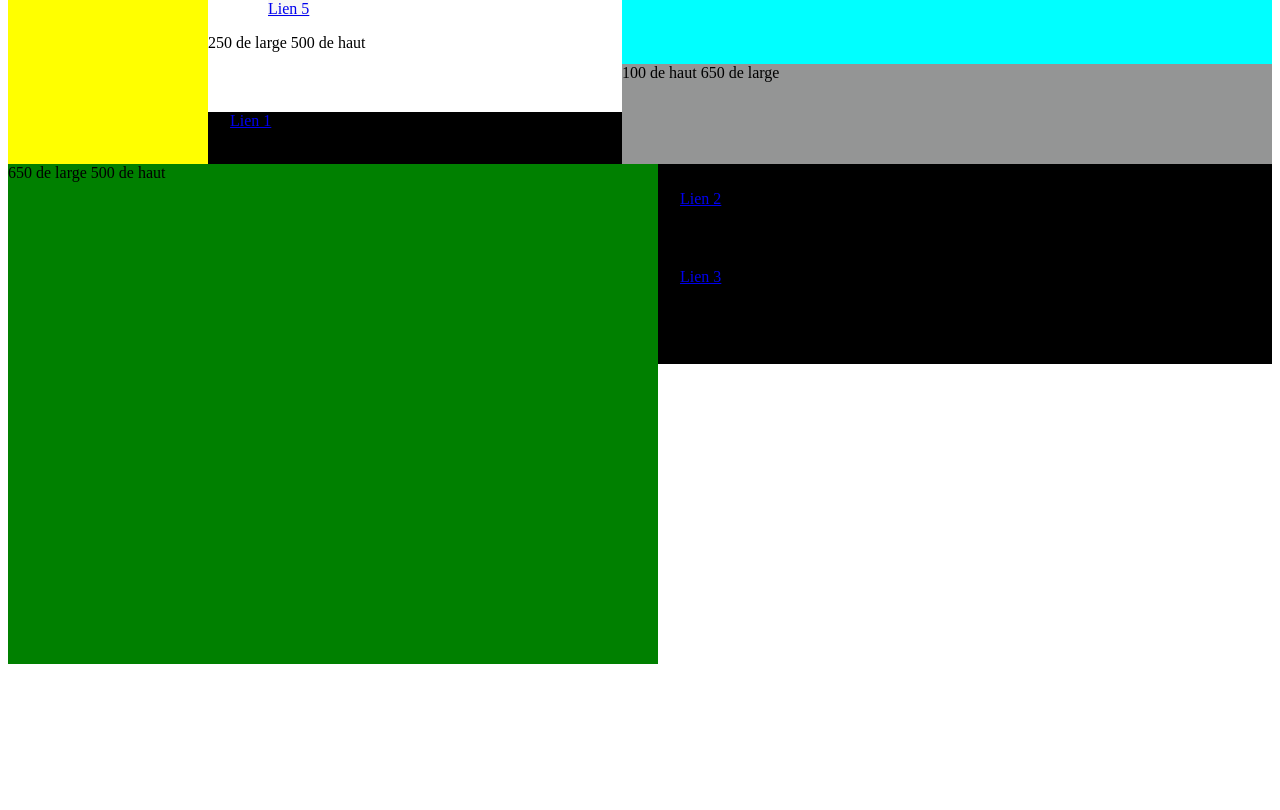
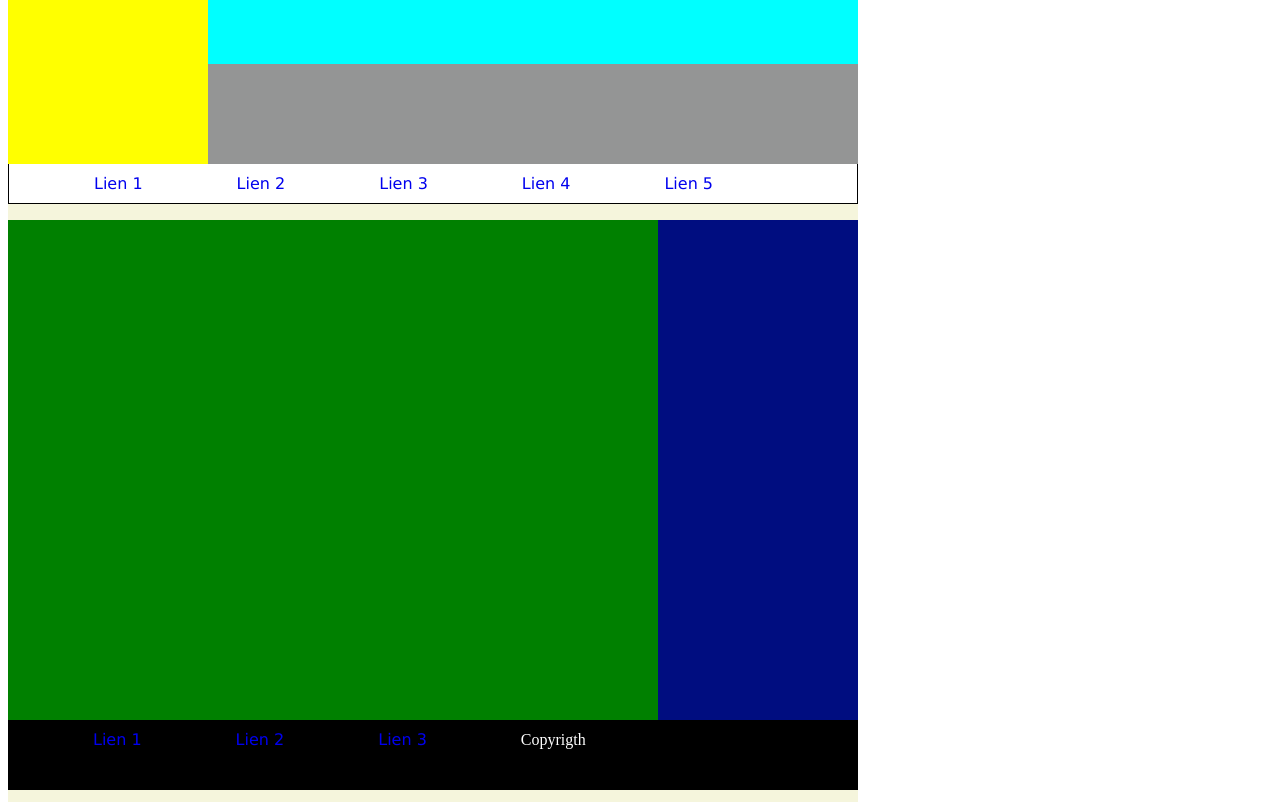
Before and after one commit to Anthony-Degand/Front, a plain HTML site: page Exo_page/index.html in a window 1280 px wide. Shown: the part 52-862 px from the top of the page. Before the commit the page ends 800 px from the top, so only its background shows below. Drawn offline with Linux system fonts and the light colour scheme.

Commit message:
exercice du 27/05/22

```diff
--- a/Exo_page/index.html
+++ b/Exo_page/index.html
@@ -8,18 +8,16 @@
     <link rel="stylesheet" href="style.css"/>
 </head>
 <body>
+    <div class="corp">
         <header>
             <div class="logo">
-            200hauteur
-            200largeur
+
             </div>
             <div class="B1">
-            100 de haut
-            650 de large
+
             </div>
             <div class="B2">
-            100 de haut
-            650 de large
+
             </div>
         </header>
     <!--nav blanc-->
@@ -32,24 +30,23 @@
                 <li><a href="#">Lien 5</a></li>
             </ul>
         </nav>
+       <div class="gauche">
 
-    <div class="corp">
-       <div class="gauche">
-            650 de large
-            500 de haut
        </div>
 
        <div class="droite">
-            250 de large
-            500 de haut
+
        </div>
 
        <footer>
+    <ul>
         <li><a href="#">Lien 1</a></li>
         <li><a href="#">Lien 2</a></li>
         <li><a href="#">Lien 3</a></li>
-           300 de haut
-           850 de large
+        <li style="color:white; text-align: center;">Copyrigth</li>
+
+    </ul>
+
        </footer>
     </div>
 </body>
--- a/Exo_page/style.css
+++ b/Exo_page/style.css
@@ -1,55 +1,87 @@
 * {
-    box-sizing:border-box;
+    box-sizing: border-box;
 }
 
 .logo {
     width: 200px;
     height: 200px;
-    background-color: yellow;
-    float:left;
+    background: yellow;
+    float: left;
 }
 
 .B1 {
     width: 650px;
     height: 100px;
-    background-color: aqua;
-    float:right;
+    background: aqua;
+    float: right;
+
 }
+
 .B2 {
     width: 650px;
     height: 100px;
-    background-color: rgb(148, 149, 149);
-    float:right;
+    background: rgb(148, 149, 149);
+    float: right;
 }
 
-nav ul li {
-    width: 850px;
-    height:12px;
-    display:inline;
-    background-color: rgb(249, 247, 247);
+nav ul {
+    background: white;
+    border: 1px solid black;
 
 }
 
 li {
-    margin:60px;
+    display: inline-block;
+    padding: 0 35px 0 35px;
+    margin: 10px;
+}
+
+li a {
+    text-align: center;
+    text-decoration: none;
+    list-style: none;
+    font-family: Verdana, Geneva, Tahoma, sans-serif;
+}
+
+.corp {
+    width: 850px;
+    height: 838px;
+    background: beige;
+
 }
 
 .gauche {
     width: 650px;
     height: 500px;
-    background-color: green;
-    float:left;
+    background: green;
+    float: left;
 
 }
 
-.doite { /*faute*/
+.droite {
+    /*faute*/
     width: 200px;
     height: 500px;
-    background-color: rgb(30, 0, 128);
-    float:right
+    background: rgb(0, 13, 128);
+    float: right;
+
 }
 
 footer {
-    background-color: black;
-    clear:top;
+    background: black;
+    height: 70px;
+    width: 850px;
+    clear: both;
+
 }
+
+li a:hover {
+    background: rgb(255, 255, 255);
+    box-shadow: 0 4px 8px 0 rgb(158, 157, 157);
+    color: red;
+
+}
+
+p {
+    color: white;
+}
```
Lines whose indentation alone changed are shown as unchanged.
